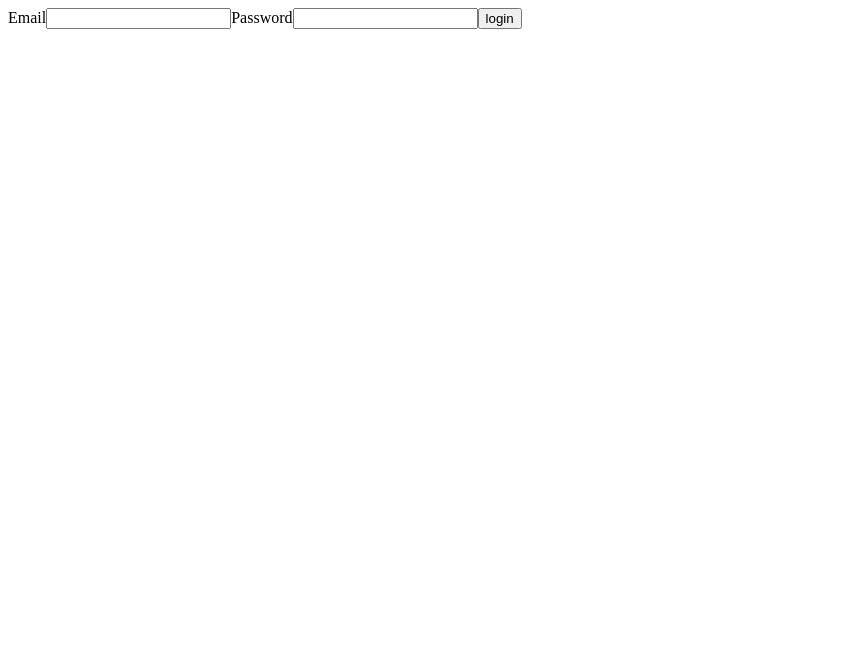
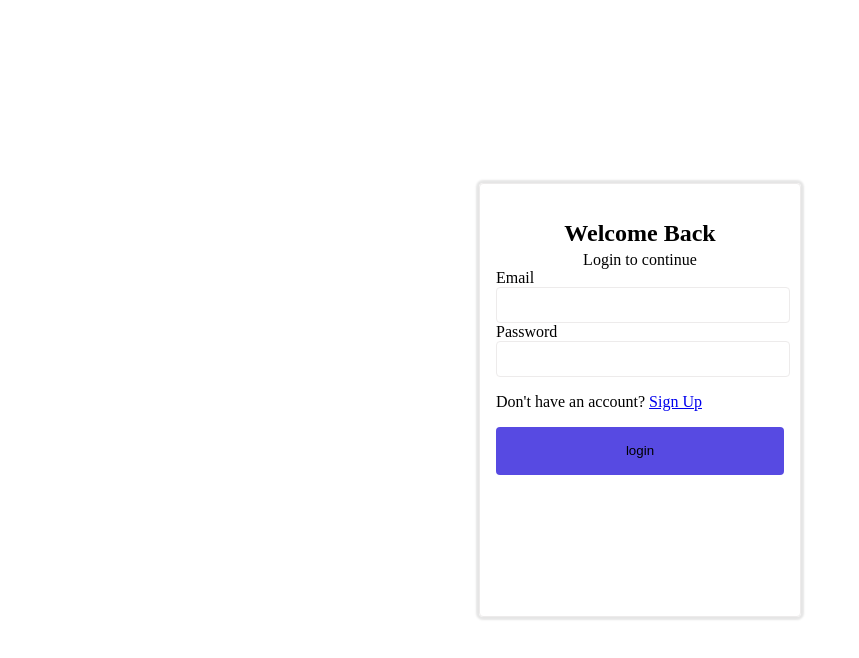
Before and after one commit to Jack-Saysana/MyAssign, a React (Create React App) app in the folder frontend/: page /login in a window 1280 px wide. Shown: the top 658 px of the page, without its empty margins (0-859 px from the left). Built offline with nearby package versions, Linux system fonts and the light colour scheme.

Commit message:
Login and Signup Styling

```diff
--- a/frontend/src/components/App/App.css
+++ b/frontend/src/components/App/App.css
@@ -2,14 +2,3 @@
 .App {
   text-align: center;
 }
-
-h1 {
-  width: 100%;
-  height: auto;
-  padding: 20px 10px 20px 10px;
-  text-align: center;
-  background-color: #9333CC;
-  font-family: Poppins, sans-serif;
-  font-size: 1.8rem;
-  color: #fff;
-}
--- a/frontend/src/components/App/App.js
+++ b/frontend/src/components/App/App.js
@@ -5,6 +5,7 @@ import Home from '../Home/Home';
 import Signup from '../Signup/signup';
 import Login from '../Login/login';
 import Dashboard from '../Dashboard/dashboard';
+import Logout from '../Logout/logout';
 /*Dason Janda*/
 
 function App() {
@@ -20,6 +21,7 @@ function App() {
           <Route path="/signup" component={Signup} />
           <Route path="/login" component={Login} />
           <Route path="/user" component={Dashboard} />
+          <Route path="/logout" component={Logout} />
         </Switch>
       </BrowserRouter>
   );
--- a/frontend/src/components/Home/Home.css
+++ b/frontend/src/components/Home/Home.css
@@ -22,8 +22,3 @@ button{
   height: 30px;
   width: 100px;
 }
-
-p {
-  background-color: grey;
-  height: 900px;
-}
--- /dev/null
+++ b/frontend/src/components/Login/login.css
@@ -0,0 +1,47 @@
+.form {
+    position: absolute;
+    left: 50%;
+    top: 50%;
+    transform: translate(-50%, -50%);
+    width: 18rem;
+    height: 50%;
+    border: 1px solid  #edebeb;
+    border-radius: .25rem;
+    padding: 1rem;
+    box-shadow: 0px 0px 2px 3px rgba(0, 0 ,0, .1);
+}
+
+.welcome {
+    text-align: center;
+    margin-bottom: .25rem;
+}
+
+.sub-welcome {
+    text-align: center;
+    display: block;
+}
+
+.field {
+    width: 100%;
+    height: 2rem;
+    border: 1px solid #edebeb;
+    border-radius: .25rem;
+}
+
+.signup {
+    margin-top: 1rem;
+    margin-bottom: 1rem;
+}
+
+.submit {
+    background-color: #574ae2;
+    display: block;
+    width: 100%;
+    height: 3rem;
+    border-radius: .25rem;
+    border: 0px;
+}
+
+.submit:hover {
+    background-color: #443ab0;
+}
--- a/frontend/src/components/Login/login.js
+++ b/frontend/src/components/Login/login.js
@@ -1,6 +1,7 @@
 import React from 'react';
 import {Redirect} from 'react-router-dom';
 import axios from 'axios';
+import './login.css';
 
 //Jack Saysana
 
@@ -52,12 +53,17 @@ export default class Login extends React.Component {
     render() {
         return(
             <div>
-                <form onSubmit={this.handleSubmit}>
+                <form className="form" onSubmit={this.handleSubmit}>
+                    <h2 className="welcome">Welcome Back</h2>
+                    <span className="sub-welcome">Login to continue</span>
                     <label>Email</label>
-                    <input type="text" name="email" onChange={this.handleEmailChange} required/>
+                    <input className="field" type="text" name="email" onChange={this.handleEmailChange} required/>
                     <label>Password</label>
-                    <input type="password" name="password" onChange={this.handlePasswordChange} required/>
-                    <input type="submit" value="login" />
+                    <input className="field" type="password" name="password" onChange={this.handlePasswordChange} required/>
+                    <div className="signup">
+                        <span>Don't have an account? </span><a href="/signup">Sign Up</a>
+                    </div>
+                    <input className="submit" type="submit" value="login" />
                 </form>
                 <Redirect to={this.state.redirect} />
             </div>
--- /dev/null
+++ b/frontend/src/components/Logout/logout.js
@@ -0,0 +1,28 @@
+import React from 'react';
+import {Redirect} from 'react-router-dom';
+
+//Jack Saysana
+
+export default class Logout extends React.Component {
+    constructor(props){
+        super(props);
+        this.state = {
+            redirect: sessionStorage.getItem('user') ? '/logout' : '/login'
+        }
+    }
+
+    componentDidMount(){
+        sessionStorage.removeItem('user');
+        this.setState({
+            redirect: '/login'
+        });
+    }
+
+    render() {
+        return(
+            <div>
+                <Redirect to={this.state.redirect} />
+            </div>
+        )
+    }
+}
--- a/frontend/src/components/Signup/signup.js
+++ b/frontend/src/components/Signup/signup.js
@@ -1,6 +1,7 @@
 import React from 'react';
 import {Redirect} from 'react-router-dom';
 import axios from 'axios';
+import './signup.css';
 
 //Jack Saysana
 
@@ -61,7 +62,7 @@ export default class Signup extends React.Component {
     render() {
         return(
             <div>
-                <form onSubmit={this.handleSubmit} >
+                <form className="container form" onSubmit={this.handleSubmit} >
                     <label>name</label>
                     <input type="text" name="name" onChange={this.handleNameChange} required/>
                     <label>Email</label>
```
Also changed, not shown: frontend/src/components/Signup/signup.css (added).
